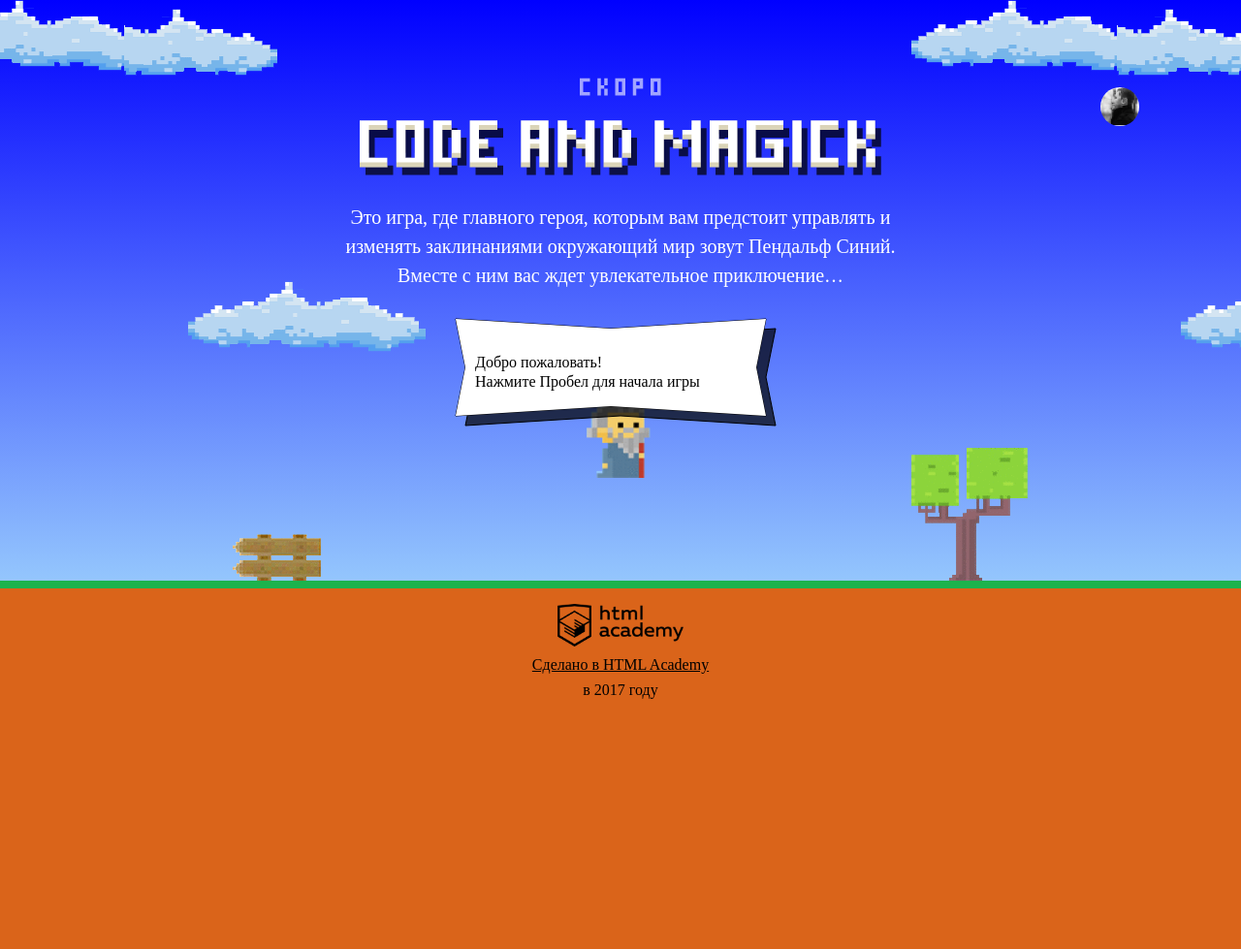
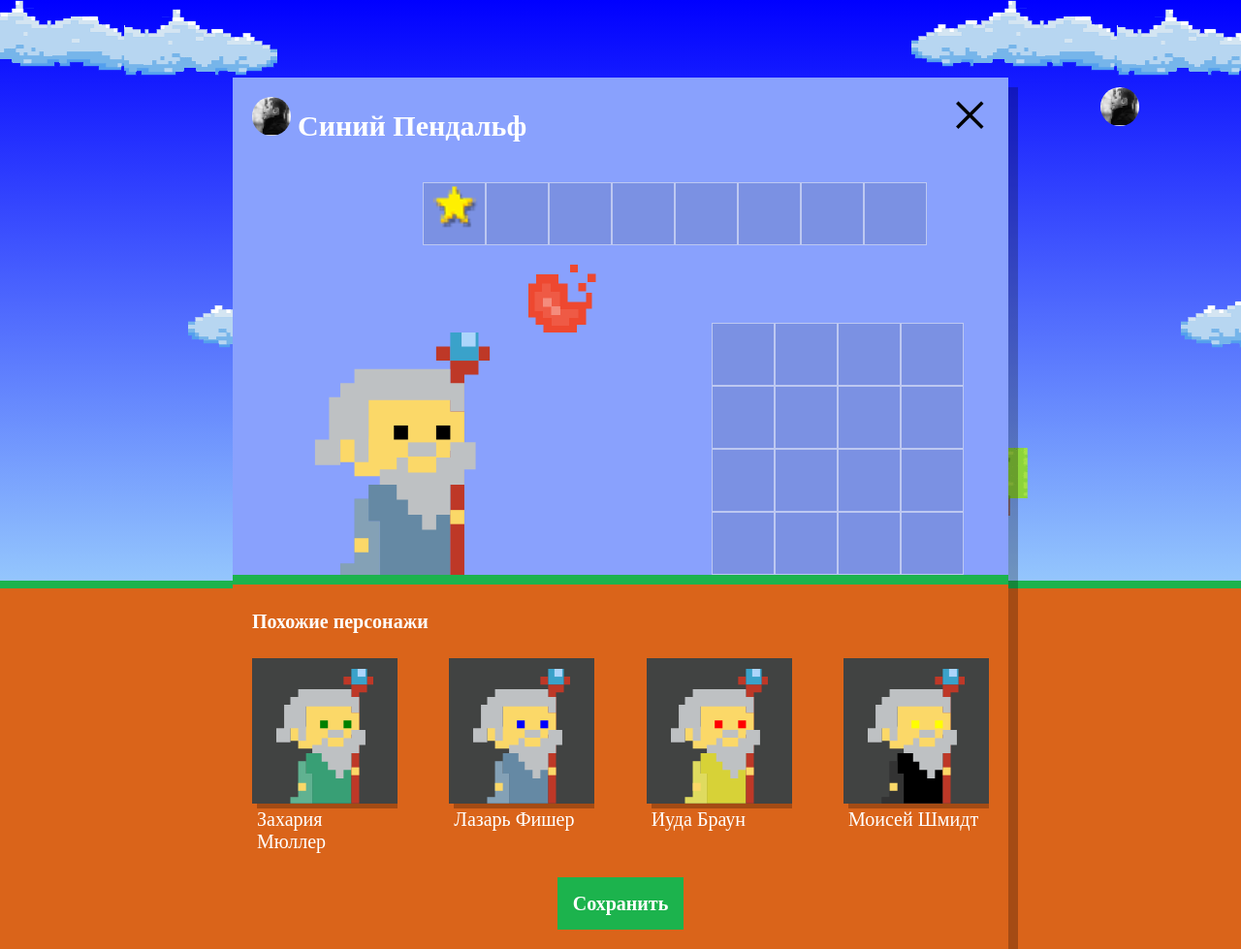
Before and after one commit to Vitalya39/158003-code-and-magick, a website: page index.html in a window 1280 px wide. Shown: the whole page at 97% size. Before the commit the page ends 800 px from the top, so only its background shows below. Drawn offline with Linux system fonts and the light colour scheme; a web font is replaced by a local one.

Commit message:
сделал задание, жду комментариев

```diff
--- a/index.html
+++ b/index.html
@@ -204,6 +204,8 @@ var getWizardY = function (height) {
 
 <script src="js/stat.js"></script>
 
+<script src="js/setup.js"></script>
+
 <script src="js/game.js"></script>
 
 </body>
--- /dev/null
+++ b/js/setup.js
@@ -0,0 +1,49 @@
+'use strict';
+
+var wizardNames = ['Лазарь', 'Авраам', 'Моисей', 'Иуда', 'Иосиф', 'Ной', 'Захария', 'Шалом'];
+var wizardSurnames = [' Шмидт', ' Шнайдер', ' Фишер', ' Мюллер', ' Рихтер', ' Браун', ' Кох', ' Кёлер'];
+var coatColor = ['rgb(101, 137, 164)', 'rgb(241, 43, 107)', 'rgb(146, 100, 161)', 'rgb(56, 159, 117)', 'rgb(215, 210, 55)', 'rgb(0, 0, 0)'];
+var eyesColor = ['black', 'red', 'blue', 'yellow', 'green'];
+
+var generateRandomValue = function (arr) {
+  var randomNumber = Math.floor(Math.random() * arr.length);
+  var randomValue = arr[randomNumber];
+  arr.splice(randomNumber, 1);
+  return randomValue;
+};
+
+var assembleWizard = function () {
+  var wizard = {
+    name: generateRandomValue(wizardNames),
+    surname: generateRandomValue(wizardSurnames),
+    coatColor: generateRandomValue(coatColor),
+    eyesColor: generateRandomValue(eyesColor),
+  };
+  return wizard;
+};
+
+var wizards = [];
+
+document.querySelector('.setup').classList.remove('hidden');
+
+var similarListElement = document.querySelector('.setup-similar-list');
+var similarWizardTemplate = document.querySelector('#similar-wizard-template').content;
+
+var renderWizard = function (wizard) {
+  var wizardElement = similarWizardTemplate.cloneNode(true);
+  wizardElement.querySelector('.setup-similar-label').textContent = wizard.name + wizard.surname;
+  wizardElement.querySelector('.wizard-coat').style.fill = wizard.coatColor;
+  wizardElement.querySelector('.wizard-eyes').style.fill = wizard.eyesColor;
+  similarListElement.appendChild(wizardElement);
+  return wizardElement;
+};
+
+var wizardQuantity = 4;
+var fragment = document.createDocumentFragment();
+
+for (var i = 0; i < wizardQuantity; i++) {
+  wizards[i] = assembleWizard();
+  fragment.appendChild(renderWizard(wizards[i]));
+}
+
+document.querySelector('.setup-similar').classList.remove('hidden');
```
Also changed, not shown: 1 other file.
